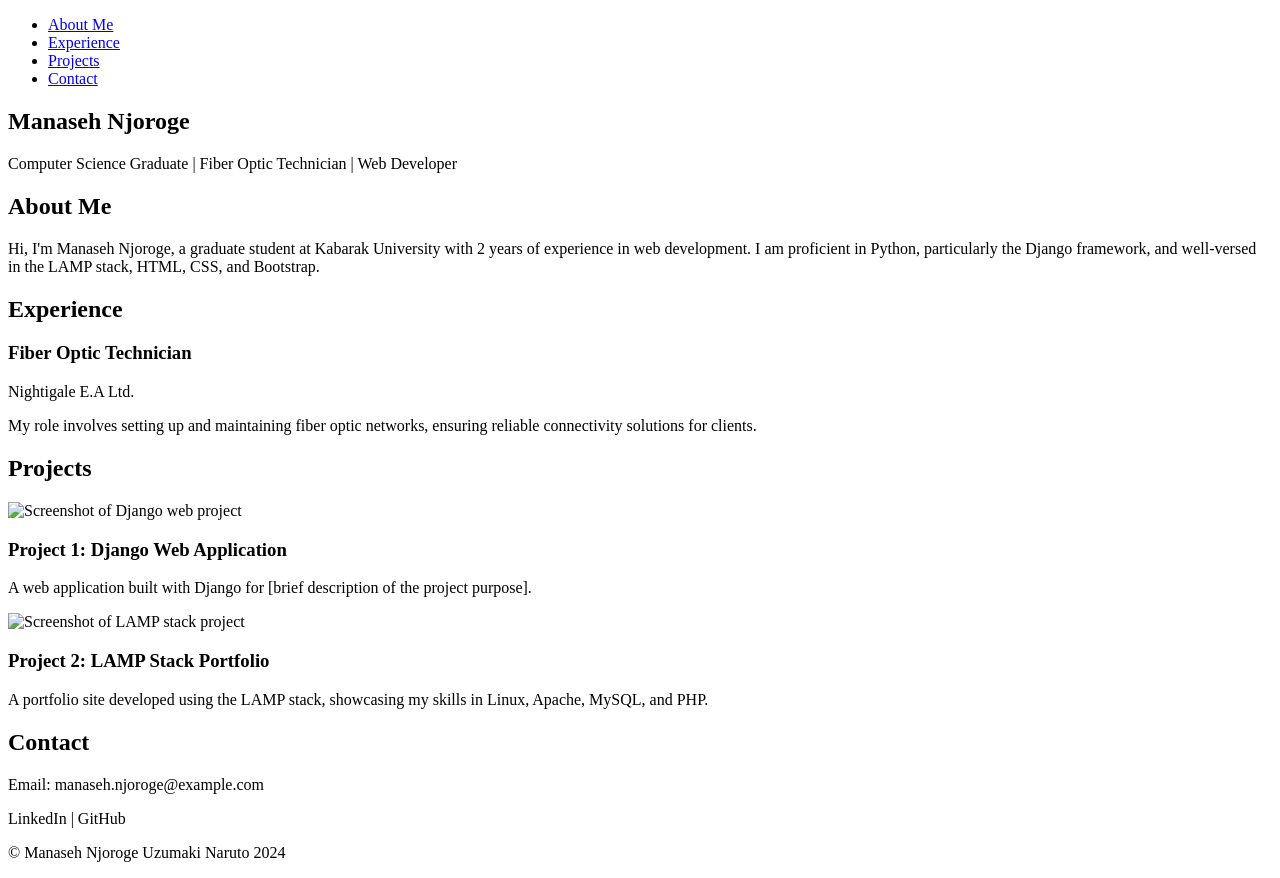
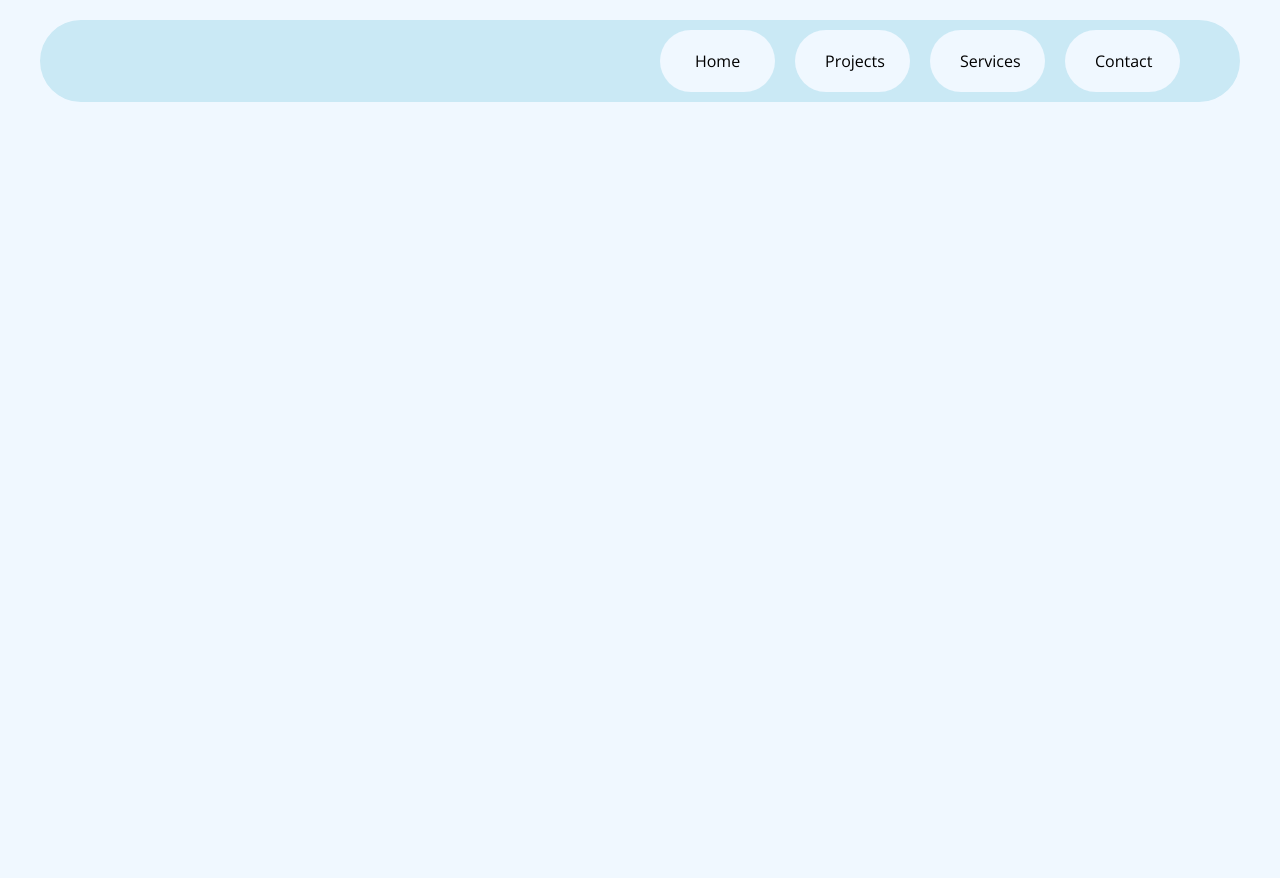
Before and after one commit to Manaseh1/new_portfolio, a plain HTML site: page index.html in a window 1280 px wide. After the commit the page ends 800 px from the top, so only its background shows below. Drawn offline with nearby package versions, Linux system fonts and the light colour scheme.

Commit message:
Starting out - New navbar

```diff
--- a/index.html
+++ b/index.html
@@ -4,76 +4,28 @@
 <head>
     <meta charset="UTF-8">
     <meta name="viewport" content="width=device-width, initial-scale=1.0">
+    <link rel="stylesheet" href="style.css">
+    <link rel="preconnect" href="https://fonts.googleapis.com">
+    <link rel="preconnect" href="https://fonts.gstatic.com" crossorigin>
+    <link href="https://fonts.googleapis.com/css2?family=Open+Sans:ital,wght@0,300..800;1,300..800&display=swap"
+        rel="stylesheet">
     <title>Portfolio | Manaseh Njoroge</title>
-    <link rel="stylesheet" href="style.css">
 </head>
 
 <body>
-
-    <!-- Header Section -->
-    <header id="header">
-        <nav>
-            <ul>
-                <li><a href="#about">About Me</a></li>
-                <li><a href="#experience">Experience</a></li>
-                <li><a href="#projects">Projects</a></li>
-                <li><a href="#contact">Contact</a></li>
+    <div class="navigation">
+        <nav class="nav">
+            <ul class="list">
+                <li class='list-item'>Home</li>
+                <li class='list-item'>Projects</li>
+                <li class='list-item'>Services</li>
+                <li class='list-item'>Contact</li>
             </ul>
         </nav>
-    </header>
+    </div>
+    <section class="intro">
 
-    <!-- Hero Section -->
-    <section id="hero">
-        <h1>Manaseh Njoroge</h1>
-        <p>Computer Science Graduate | Fiber Optic Technician | Web Developer</p>
     </section>
-
-    <!-- About Section -->
-    <section id="about">
-        <h2>About Me</h2>
-        <p>Hi, I'm Manaseh Njoroge, a graduate student at Kabarak University with 2 years of experience in web
-            development. I am proficient in Python, particularly the Django framework, and well-versed in the LAMP
-            stack, HTML, CSS, and Bootstrap.</p>
-    </section>
-
-    <!-- Experience Section -->
-    <section id="experience">
-        <h2>Experience</h2>
-        <div class="experience-card">
-            <h3>Fiber Optic Technician</h3>
-            <p>Nightigale E.A Ltd.</p>
-            <p>My role involves setting up and maintaining fiber optic networks, ensuring reliable connectivity
-                solutions for clients.</p>
-        </div>
-    </section>
-
-    <!-- Projects Section -->
-    <section id="projects">
-        <h2>Projects</h2>
-        <div class="project-card">
-            <img src="project1.jpg" alt="Screenshot of Django web project">
-            <h3>Project 1: Django Web Application</h3>
-            <p>A web application built with Django for [brief description of the project purpose].</p>
-        </div>
-        <div class="project-card">
-            <img src="project2.jpg" alt="Screenshot of LAMP stack project">
-            <h3>Project 2: LAMP Stack Portfolio</h3>
-            <p>A portfolio site developed using the LAMP stack, showcasing my skills in Linux, Apache, MySQL, and PHP.
-            </p>
-        </div>
-    </section>
-
-    <!-- Contact Section -->
-    <section id="contact">
-        <h2>Contact</h2>
-        <p>Email: manaseh.njoroge@example.com</p>
-        <p>LinkedIn | GitHub</p>
-    </section>
-
-    <footer>
-        <p>© Manaseh Njoroge Uzumaki Naruto 2024</p>
-    </footer>
-
 </body>
 
 </html>
--- /dev/null
+++ b/style.css
@@ -0,0 +1,32 @@
+* {
+    font-family: Open;
+    font-family: "Open Sans", sans-serif;
+    margin: 10px;
+}
+
+body {
+    background-color: #F0F8FF;
+}
+
+nav {
+    background-color: #CAE9F5;
+    border-radius: 50px;
+}
+
+.list {
+    display: flex;
+    flex-direction: row;
+    justify-content: flex-end;
+    margin-right: 50px;
+}
+
+.list-item {
+    padding: 20px 30px 20px 30px;
+    font-size: medium;
+    width: 55px;
+    text-align: center;
+    margin: 10px;
+    border-radius: 50px;
+    list-style-type: none;
+    background-color: #F0F8FF;
+}
```
Also changed, not shown: contact_us.html (added, +14 -0 lines), about.html (added), images/POS.png (added), images/some webpage.png (added), images/webpg.png (added), 1 other file.
